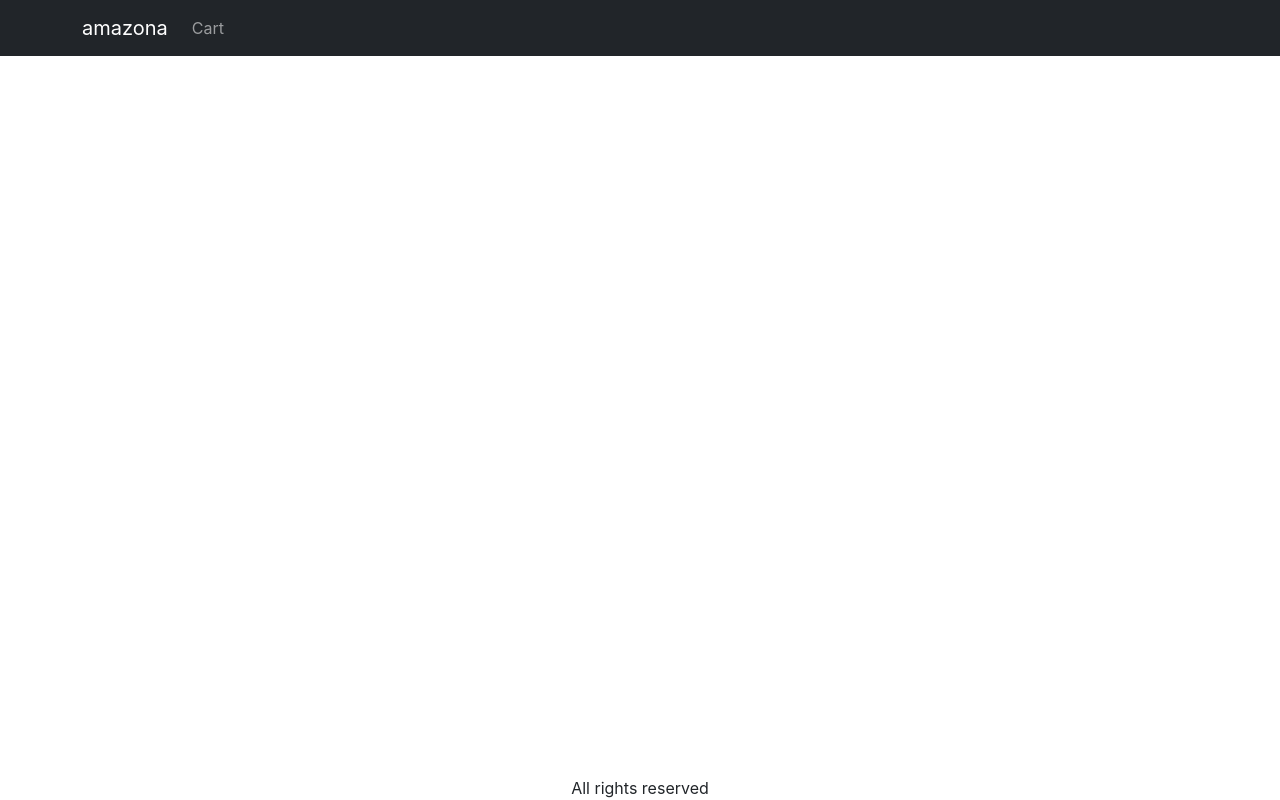
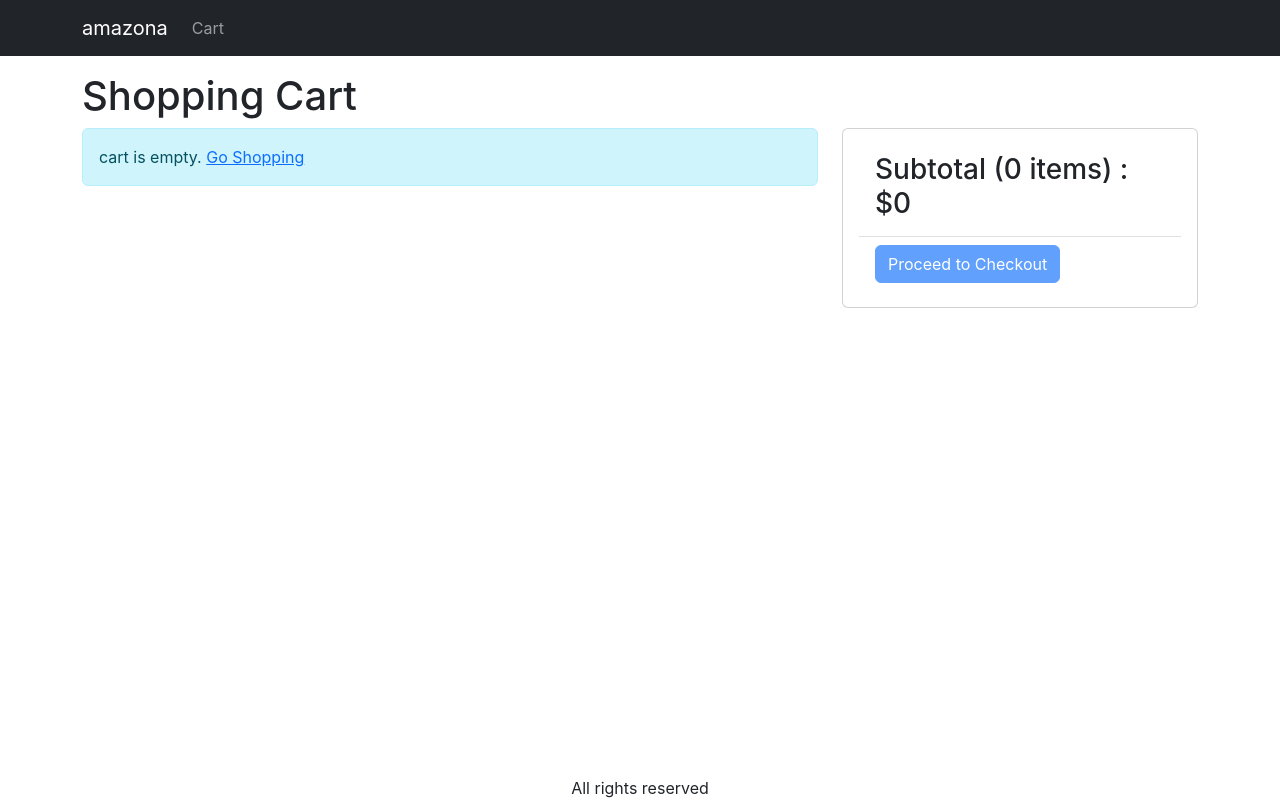
Before and after one commit to SarahAlAshwal/online-shop, a React (Create React App) app in the folder frontend/: page /cart in a window 1280 px wide. Built offline with nearby package versions, Linux system fonts and the light colour scheme.

Commit message:
create cart screen

```diff
--- a/frontend/src/App.js
+++ b/frontend/src/App.js
@@ -8,6 +8,7 @@
 import Badge from 'react-bootstrap/esm/Badge';
 import { useContext } from 'react';
 import { Store } from './Store';
+import CartScrenn from './screens/CartScreen';
 
 function App() {
   const { state } = useContext(Store);
@@ -41,6 +42,7 @@
           <Container className="mt-3">
             <Routes>
               <Route path="/" element={<HomeScreen />} />
+              <Route path="/cart" element={<CartScrenn />} />
               <Route path="/product/:slug" element={<ProductScreen />} />
             </Routes>
           </Container>
--- a/frontend/src/index.css
+++ b/frontend/src/index.css
@@ -47,3 +47,7 @@
 .img-large {
   max-width: 100%;
 }
+
+.img-thumbnail {
+  height: 80px;
+}
--- /dev/null
+++ b/frontend/src/screens/CartScreen.js
@@ -0,0 +1,100 @@
+import { useContext } from 'react';
+import Col from 'react-bootstrap/Col';
+import ListGroup from 'react-bootstrap/ListGroup';
+import Card from 'react-bootstrap/Card';
+import Button from 'react-bootstrap/Button';
+import Row from 'react-bootstrap/Row';
+import { Helmet } from 'react-helmet-async';
+import { Link } from 'react-router-dom';
+import MessageBox from '../components/MessageBox';
+import { Store } from '../Store';
+
+export default function CartScrenn() {
+  const { state, dispatch: ctxDispatch } = useContext(Store);
+  const {
+    cart: { cartItems },
+  } = state;
+
+  return (
+    <div>
+      <Helmet>
+        <title>Shopping Cart</title>
+      </Helmet>
+      <h1>Shopping Cart</h1>
+      <Row>
+        <Col md={8}>
+          {cartItems.length === 0 ? (
+            <MessageBox>
+              {' '}
+              cart is empty. <Link to="/">Go Shopping</Link>
+            </MessageBox>
+          ) : (
+            <ListGroup>
+              {cartItems.map((item) => (
+                <ListGroup.Item key={item._id}>
+                  <Row className="align-items-center">
+                    <Col md={4}>
+                      <img
+                        src={item.image}
+                        alt={item.name}
+                        className="img-fluid rounded img-thumbnail"
+                      ></img>
+                      <Link to={`/product/${item.slug}`}></Link>
+                    </Col>
+                    <Col md={3}>
+                      <Button variant="light" disabled={item.quantity === 1}>
+                        <i className="fa fa-minus-circle"></i>
+                      </Button>{' '}
+                      <span>{item.quantity}</span>{' '}
+                      <Button
+                        variant="light"
+                        disabled={item.quantity === item.countInStock}
+                      >
+                        <i className="fa fa-plus-circle"></i>
+                      </Button>
+                    </Col>
+                    <Col md={3}>${item.price}</Col>
+                    <Col md={2}>
+                      <i className="fas fa-trash"></i>
+                    </Col>
+                  </Row>
+                </ListGroup.Item>
+              ))}
+            </ListGroup>
+          )}
+        </Col>
+        <Col md={4}>
+          <Card>
+            <Card.Body>
+              <ListGroup variant="flush">
+                <ListGroup.Item>
+                  <h3>
+                    Subtotal (
+                    {cartItems.reduce(
+                      (sum, element) => sum + element.quantity,
+                      0
+                    )}{' '}
+                    items) : $
+                    {cartItems.reduce(
+                      (sum, element) => sum + element.price * element.quantity,
+                      0
+                    )}
+                  </h3>
+                </ListGroup.Item>
+                <ListGroup.Item>
+                  <Button
+                    type="Button"
+                    variant="primary"
+                    disabled={cartItems.length === 0}
+                  >
+                    Proceed to Checkout
+                  </Button>
+                </ListGroup.Item>
+              </ListGroup>
+            </Card.Body>
+          </Card>
+        </Col>
+      </Row>
+    </div>
+  );
+}
--- a/frontend/src/screens/ProductScreen.js
+++ b/frontend/src/screens/ProductScreen.js
@@ -1,6 +1,6 @@
 import axios from 'axios';
 import { useContext, useEffect, useReducer } from 'react';
-import { useParams } from 'react-router-dom';
+import { useNavigate, useParams } from 'react-router-dom';
 import Row from 'react-bootstrap/Row';
 import Col from 'react-bootstrap/Col';
 import Card from 'react-bootstrap/Card';
@@ -29,6 +29,7 @@
 
 function ProductScreen() {
   const params = useParams();
+  const navigate = useNavigate();
   const { slug } = params;
 
   const [{ loading, error, product }, dispatch] = useReducer(reducer, {
@@ -63,6 +64,7 @@
       type: 'CART_ADD_ITEM',
       payload: { ...product, quantity },
     });
+    navigate('/cart');
   };
 
   return loading ? (
```
